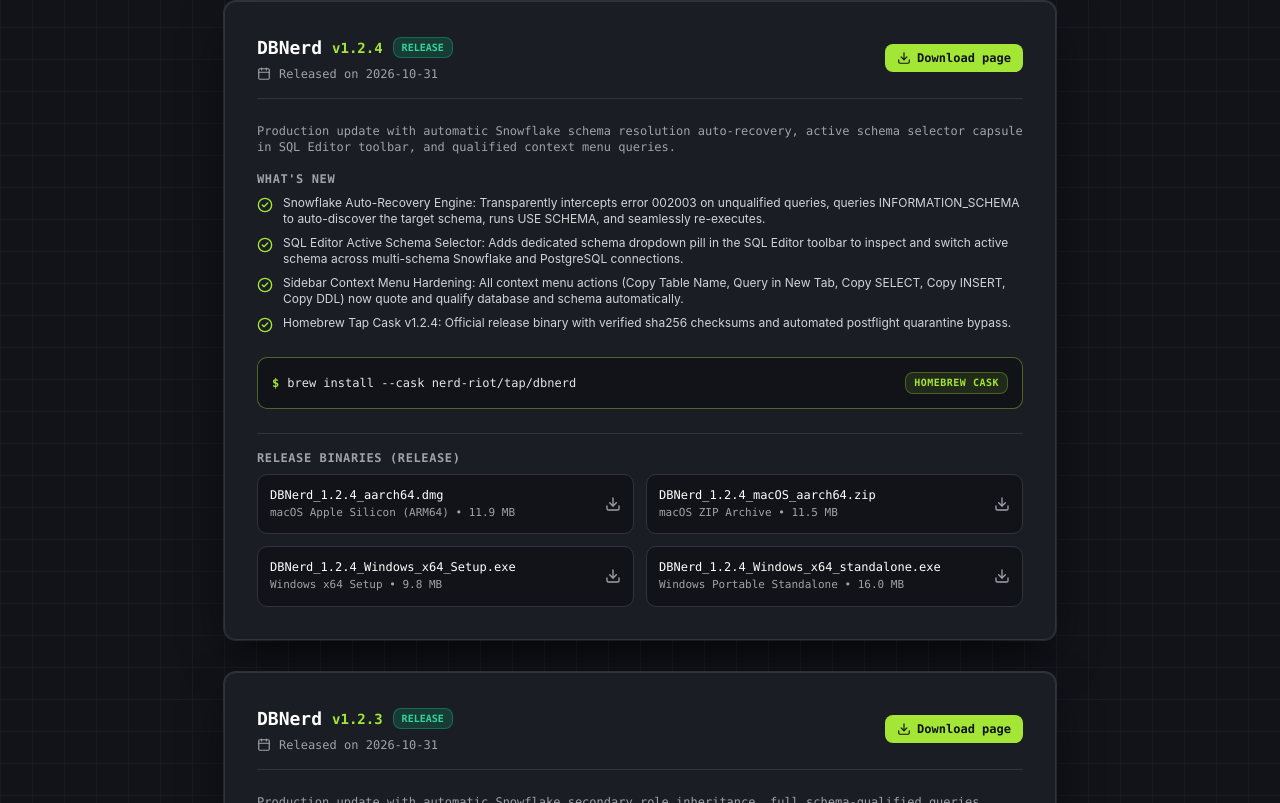
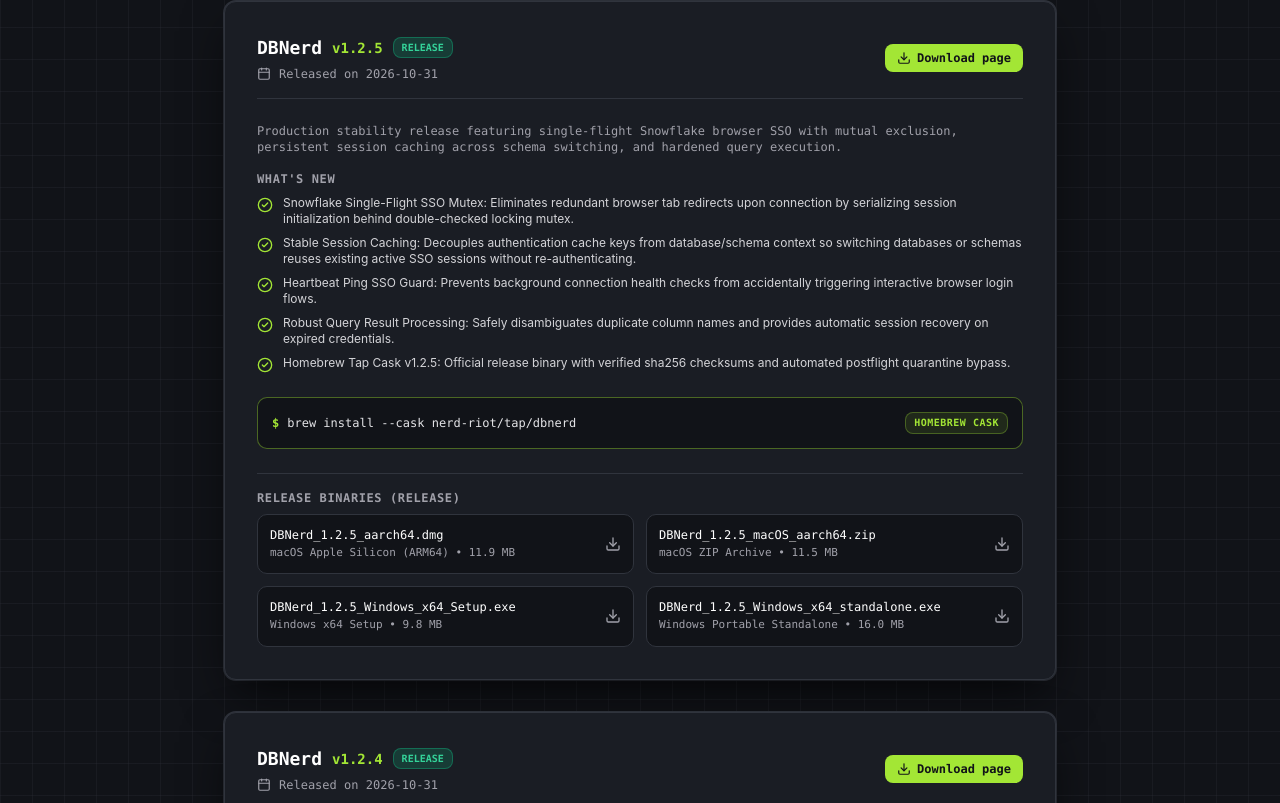
Before and after one commit to nerd-riot/website, a Next.js app: page /releases in a window 1280 px wide. Shown: the part 357-1160 px from the top of the page. Built offline with nearby package versions, Linux system fonts and the light colour scheme.

Commit message:
feat(release): publish DBNerd v1.2.5 with verified sha256 checksums

```diff
--- a/app/api/downloads/[assetId]/route.ts
+++ b/app/api/downloads/[assetId]/route.ts
@@ -12,11 +12,38 @@
 
 const GDRIVE_BETA_FOLDER = "https://drive.google.com/drive/folders/1UyCPmcmzTasiJujR3QbRgV573UmApLeX?usp=drive_link";
 const GDRIVE_RELEASE_FOLDER = "https://drive.google.com/drive/folders/178UfDA2B63ZosCGT-bLjMVzH29MgjUC4?usp=drive_link";
+const GITHUB_RELEASE_V125 = "https://github.com/nerd-riot/db-nerd/releases/download/v1.2.5";
 const GITHUB_RELEASE_V124 = "https://github.com/nerd-riot/db-nerd/releases/download/v1.2.4";
 const GITHUB_RELEASE_V123 = "https://github.com/nerd-riot/db-nerd/releases/download/v1.2.3";
 const GITHUB_RELEASE_V122 = "https://github.com/nerd-riot/db-nerd/releases/download/v1.2.2";
 
 const ASSET_REGISTRY: Record<string, AssetEntry> = {
+  // Release v1.2.5 (Official GitHub Releases CDN)
+  "dbnerd-release-macos-arm64-v1.2.5": {
+    channel: "release",
+    filename: "DBNerd_1.2.5_aarch64.dmg",
+    directUrl: `${GITHUB_RELEASE_V125}/DBNerd_1.2.5_aarch64.dmg`,
+    fallbackFolderUrl: "https://github.com/nerd-riot/db-nerd/releases/tag/v1.2.5",
+  },
+  "dbnerd-release-macos-zip-v1.2.5": {
+    channel: "release",
+    filename: "DBNerd_1.2.5_macOS_aarch64.zip",
+    directUrl: `${GITHUB_RELEASE_V125}/DBNerd_1.2.5_macOS_aarch64.zip`,
+    fallbackFolderUrl: "https://github.com/nerd-riot/db-nerd/releases/tag/v1.2.5",
+  },
+  "dbnerd-release-windows-setup-v1.2.5": {
+    channel: "release",
+    filename: "DBNerd_1.2.5_Windows_x64_Setup.exe",
+    directUrl: `${GITHUB_RELEASE_V125}/DBNerd_1.2.5_Windows_x64_Setup.exe`,
+    fallbackFolderUrl: "https://github.com/nerd-riot/db-nerd/releases/tag/v1.2.5",
+  },
+  "dbnerd-release-windows-standalone-v1.2.5": {
+    channel: "release",
+    filename: "DBNerd_1.2.5_Windows_x64_standalone.exe",
+    directUrl: `${GITHUB_RELEASE_V125}/DBNerd_1.2.5_Windows_x64_standalone.exe`,
+    fallbackFolderUrl: "https://github.com/nerd-riot/db-nerd/releases/tag/v1.2.5",
+  },
+
   // Release v1.2.4 (Official GitHub Releases CDN)
   "dbnerd-release-macos-arm64-v1.2.4": {
     channel: "release",
--- a/app/download/dbnerd/page.tsx
+++ b/app/download/dbnerd/page.tsx
@@ -11,29 +11,29 @@
   const channelData = {
     release: {
       name: "DBNerd",
-      badge: "v1.2.4 (Latest Stable)",
+      badge: "v1.2.5 (Latest Stable)",
       badgeColor: "bg-emerald-500/15 border-emerald-500/40 text-emerald-400",
       icon: "/media/app-icon-release.png",
       tagline: "Official production build. High stability, 120 FPS data grid, Snowflake Enterprise SSO, zero Gatekeeper quarantine.",
       bundleId: "com.dbnerd.desktop",
       homebrewCmd: "brew install --cask nerd-riot/tap/dbnerd",
-      armDmg: "DBNerd_1.2.4_aarch64.dmg",
-      armUrl: "https://github.com/nerd-riot/db-nerd/releases/download/v1.2.4/DBNerd_1.2.4_aarch64.dmg",
-      armSha: "39dca8cdf41c1381930a47a3999c84d42ee0767facf3ad98d26cc66bd8f1f7e3",
+      armDmg: "DBNerd_1.2.5_aarch64.dmg",
+      armUrl: "https://github.com/nerd-riot/db-nerd/releases/download/v1.2.5/DBNerd_1.2.5_aarch64.dmg",
+      armSha: "7d778daf768435184a537dde31eed17ed80ceaa9296546098b2bad28a67471ad",
       armSize: "11.9 MB",
-      armZip: "DBNerd_1.2.4_macOS_aarch64.zip",
-      armZipUrl: "https://github.com/nerd-riot/db-nerd/releases/download/v1.2.4/DBNerd_1.2.4_macOS_aarch64.zip",
-      armZipSha: "a581c07690ebed12ac0992c65abf9ad5eeec269095536905b717d3eecfc113ab",
+      armZip: "DBNerd_1.2.5_macOS_aarch64.zip",
+      armZipUrl: "https://github.com/nerd-riot/db-nerd/releases/download/v1.2.5/DBNerd_1.2.5_macOS_aarch64.zip",
+      armZipSha: "980c78eca6057897abca152be1ef3cf4e5c7dc001bf798fdf971cb7acc078fd2",
       armZipSize: "11.5 MB",
-      winSetup: "DBNerd_1.2.4_Windows_x64_Setup.exe",
-      winSetupUrl: "https://github.com/nerd-riot/db-nerd/releases/download/v1.2.4/DBNerd_1.2.4_Windows_x64_Setup.exe",
-      winSetupSha: "5782b5d1efb69bc74dad0af561020c77931587c92ea392e7609f161ba95332f0",
+      winSetup: "DBNerd_1.2.5_Windows_x64_Setup.exe",
+      winSetupUrl: "https://github.com/nerd-riot/db-nerd/releases/download/v1.2.5/DBNerd_1.2.5_Windows_x64_Setup.exe",
+      winSetupSha: "91189c2afc9d94c1f1f30478b352b6463b45115dc80f2604fee632df488a2170",
       winSetupSize: "9.8 MB",
-      winStandalone: "DBNerd_1.2.4_Windows_x64_standalone.exe",
-      winStandaloneUrl: "https://github.com/nerd-riot/db-nerd/releases/download/v1.2.4/DBNerd_1.2.4_Windows_x64_standalone.exe",
-      winStandaloneSha: "c92d7b0f65d99522774c696ef2c9d4f9ef89d698f658de46024bb89904033d88",
+      winStandalone: "DBNerd_1.2.5_Windows_x64_standalone.exe",
+      winStandaloneUrl: "https://github.com/nerd-riot/db-nerd/releases/download/v1.2.5/DBNerd_1.2.5_Windows_x64_standalone.exe",
+      winStandaloneSha: "be55d93346efea48637836c47fe11a615723df04afe40d6c31441e4300542282",
       winStandaloneSize: "16.0 MB",
-      githubReleaseUrl: "https://github.com/nerd-riot/db-nerd/releases/tag/v1.2.4",
+      githubReleaseUrl: "https://github.com/nerd-riot/db-nerd/releases/tag/v1.2.5",
     },
     beta: {
       name: "DBNerd Beta",
--- a/app/releases/page.tsx
+++ b/app/releases/page.tsx
@@ -28,6 +28,52 @@
 }
 
 const releasesData: ReleaseItem[] = [
+  {
+    project: "DBNerd",
+    version: "v1.2.5",
+    date: "2026-10-31",
+    channel: "release",
+    channelBadge: "bg-emerald-500/20 border-emerald-500/40 text-emerald-400",
+    description: "Production stability release featuring single-flight Snowflake browser SSO with mutual exclusion, persistent session caching across schema switching, and hardened query execution.",
+    homebrew: "brew install --cask nerd-riot/tap/dbnerd",
+    notes: [
+      "Snowflake Single-Flight SSO Mutex: Eliminates redundant browser tab redirects upon connection by serializing session initialization behind double-checked locking mutex.",
+      "Stable Session Caching: Decouples authentication cache keys from database/schema context so switching databases or schemas reuses existing active SSO sessions without re-authenticating.",
+      "Heartbeat Ping SSO Guard: Prevents background connection health checks from accidentally triggering interactive browser login flows.",
+      "Robust Query Result Processing: Safely disambiguates duplicate column names and provides automatic session recovery on expired credentials.",
+      "Homebrew Tap Cask v1.2.5: Official release binary with verified sha256 checksums and automated postflight quarantine bypass.",
+    ],
+    assets: [
+      {
+        name: "DBNerd_1.2.5_aarch64.dmg",
+        platform: "macOS Apple Silicon (ARM64)",
+        size: "11.9 MB",
+        id: "dbnerd-release-macos-arm64-v1.2.5",
+        directUrl: "https://github.com/nerd-riot/db-nerd/releases/download/v1.2.5/DBNerd_1.2.5_aarch64.dmg",
+      },
+      {
+        name: "DBNerd_1.2.5_macOS_aarch64.zip",
+        platform: "macOS ZIP Archive",
+        size: "11.5 MB",
+        id: "dbnerd-release-macos-zip-v1.2.5",
+        directUrl: "https://github.com/nerd-riot/db-nerd/releases/download/v1.2.5/DBNerd_1.2.5_macOS_aarch64.zip",
+      },
+      {
+        name: "DBNerd_1.2.5_Windows_x64_Setup.exe",
+        platform: "Windows x64 Setup",
+        size: "9.8 MB",
+        id: "dbnerd-release-windows-setup-v1.2.5",
+        directUrl: "https://github.com/nerd-riot/db-nerd/releases/download/v1.2.5/DBNerd_1.2.5_Windows_x64_Setup.exe",
+      },
+      {
+        name: "DBNerd_1.2.5_Windows_x64_standalone.exe",
+        platform: "Windows Portable Standalone",
+        size: "16.0 MB",
+        id: "dbnerd-release-windows-standalone-v1.2.5",
+        directUrl: "https://github.com/nerd-riot/db-nerd/releases/download/v1.2.5/DBNerd_1.2.5_Windows_x64_standalone.exe",
+      },
+    ],
+  },
   {
     project: "DBNerd",
     version: "v1.2.4",
--- a/components/sections/Hero.tsx
+++ b/components/sections/Hero.tsx
@@ -33,7 +33,7 @@
           {/* Product Status Badge */}
           <div className="inline-flex items-center gap-2 px-3.5 py-1.5 rounded-full bg-[#1A1D24] border border-[#30343D] text-xs font-mono text-dark-text shadow-sm hover:border-accent transition-colors">
             <span className="w-2 h-2 rounded-full bg-accent animate-pulse" />
-            <span className="font-semibold text-accent">DBNerd v1.2.4</span>
+            <span className="font-semibold text-accent">DBNerd v1.2.5</span>
             <span className="text-[#30343D]">•</span>
             <span className="text-emerald-400 font-bold">Stable Release &amp; Homebrew Tap Ready</span>
           </div>
```
